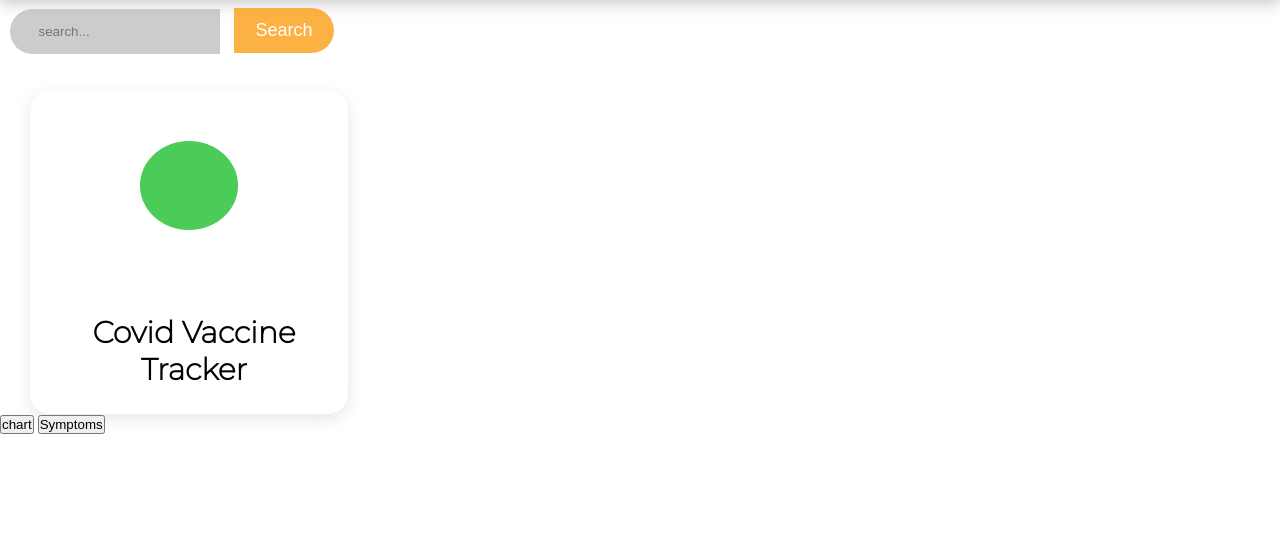
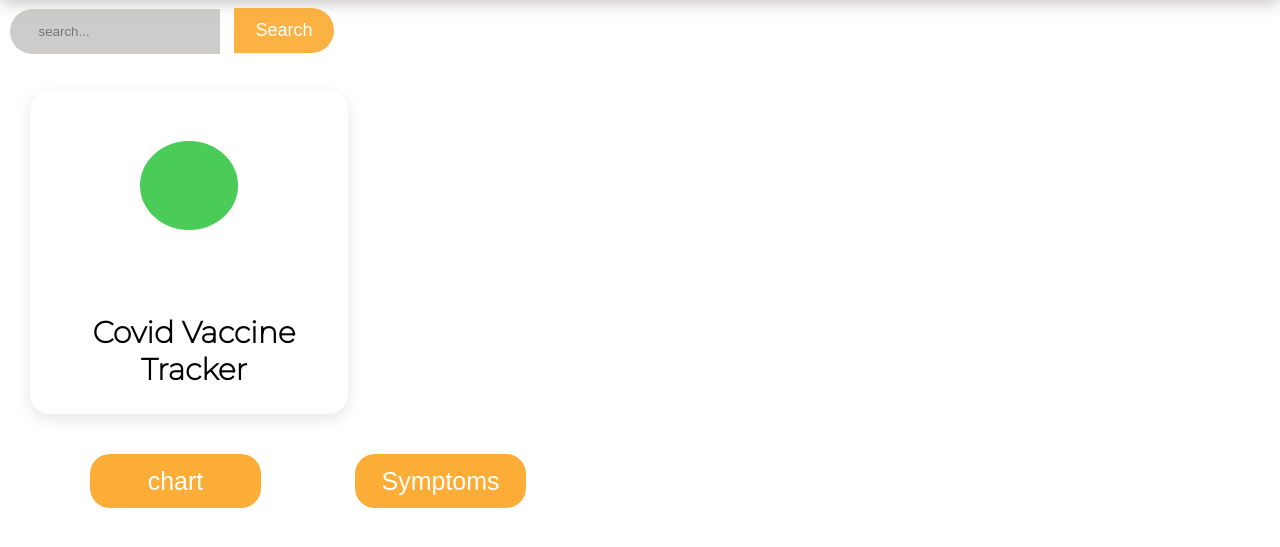
Before and after one commit to GSG-FC03/Covid-19-app, a plain HTML site: page covid-vaccine-tracker/covid-vaccine-tracker.html in a window 1280 px wide. Shown: the part 97-644 px from the top of the page. Drawn offline with Linux system fonts and the light colour scheme.

Commit message:
Making Style two button in css file Relates #26

```diff
--- a/covid-vaccine-tracker/covid-vaccine-tracker.css
+++ b/covid-vaccine-tracker/covid-vaccine-tracker.css
@@ -104,3 +104,26 @@ Search-section {
     padding-left: 10px;
     text-align: center;
   }
+   /* Style for two-button */
+   .btn-1  {
+    width: 171px;
+    height: 54px;
+    background-color: #FBAD37;
+    color: #ffff;
+    margin-top: 20px;
+    margin-left: 90px;
+    border-radius: 20px;
+    border: none;
+    font-size: 25px;
+    }
+    .btn-2{
+    width: 171px;
+    height: 54px;
+    background-color: #FBAD37;
+    color: #ffff;
+    border-radius: 20px;
+    border: none;
+    font-size: 25px;
+    margin-left: 90px;
+    margin-top: 40px;
+    }
```
